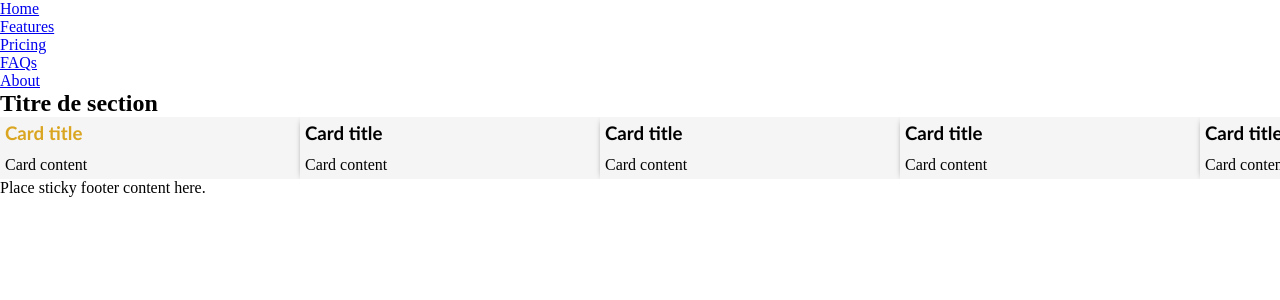
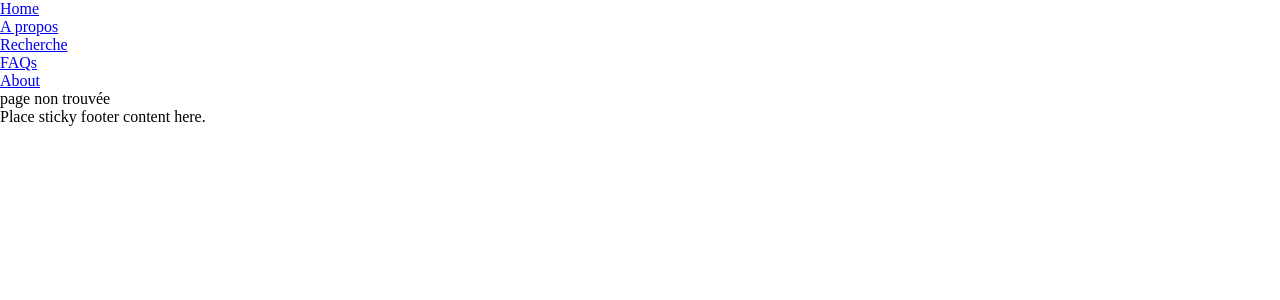
Before and after one commit to Institut-G4-Lyon/cours-dev-web, a PHP site: page /index.php in a window 1280 px wide. Shown: the top 300 px of the page. Run offline with PHP 8.4, Linux system fonts and the light colour scheme.

Commit message:
init router

```diff
--- a/index.php
+++ b/index.php
@@ -10,80 +10,23 @@
     <script src="http://localhost:1234/main.js"></script>
   </head>
   <body>
-  <?php require_once "./views/header.php" ?>
+  <?php require_once "./views/partials/header.php" ?>
 
+  <?php
+  $pathname = $_SERVER["REQUEST_URI"];
 
-    <section>
-      <h2>Titre de section</h2>
+  if($pathname === "/") {
+      require_once "./views/home.php";
+  } elseif ($pathname === "/search") {
+      require_once "./views/search.php";
+  } elseif ($pathname === "/about") {
+      require_once "./views/about.php";
+  }
+  else {
+      echo "page non trouvée";
+  }
+  ?>
 
-      <div class="List">
-        <div class="Card">
-          <h3 class="Card__Title Card__Title--Highlight">Card title</h3>
-          <p class="Card__Description">Card content</p>
-        </div>
-        <div class="Card">
-          <h3 class="Card__Title">Card title</h3>
-          <p class="Card__Description">Card content</p>
-        </div>
-        <div class="Card">
-          <h3 class="Card__Title">Card title</h3>
-          <p class="Card__Description">Card content</p>
-        </div>
-        <div class="Card">
-          <h3 class="Card__Title">Card title</h3>
-          <p class="Card__Description">Card content</p>
-        </div>
-        <div class="Card">
-          <h3 class="Card__Title">Card title</h3>
-          <p class="Card__Description">Card content</p>
-        </div>
-        <div class="Card">
-          <h3 class="Card__Title">Card title</h3>
-          <p class="Card__Description">Card content</p>
-        </div>
-        <div class="Card">
-          <h3 class="Card__Title">Card title</h3>
-          <p class="Card__Description">Card content</p>
-        </div>
-        <div class="Card">
-          <h3 class="Card__Title">Card title</h3>
-          <p class="Card__Description">Card content</p>
-        </div>
-        <div class="Card">
-          <h3 class="Card__Title">Card title</h3>
-          <p class="Card__Description">Card content</p>
-        </div>
-        <div class="Card">
-          <h3 class="Card__Title">Card title</h3>
-          <p class="Card__Description">Card content</p>
-        </div>
-        <div class="Card">
-          <h3 class="Card__Title">Card title</h3>
-          <p class="Card__Description">Card content</p>
-        </div>
-        <div class="Card">
-          <h3 class="Card__Title">Card title</h3>
-          <p class="Card__Description">Card content</p>
-        </div>
-        <div class="Card">
-          <h3 class="Card__Title">Card title</h3>
-          <p class="Card__Description">Card content</p>
-        </div>
-        <div class="Card">
-          <h3 class="Card__Title">Card title</h3>
-          <p class="Card__Description">Card content</p>
-        </div>
-        <div class="Card">
-          <h3 class="Card__Title">Card title</h3>
-          <p class="Card__Description">Card content</p>
-        </div>
-        <div class="Card">
-          <h3 class="Card__Title">Card title</h3>
-          <p class="Card__Description">Card content</p>
-        </div>
-      </div>
-    </section>
-
-    <?php require_once "./views/footer.php" ?>
+    <?php require_once "./views/partials/footer.php" ?>
   </body>
 </html>
--- /dev/null
+++ b/views/about.php
@@ -0,0 +1 @@
+<?= phpinfo(); ?>
--- a/views/header.php
+++ b/views/partials/header.php
@@ -1,9 +1,9 @@
 <div class="container">
     <header class="d-flex justify-content-center py-3">
         <ul class="nav nav-pills">
-            <li class="nav-item"><a href="#" class="nav-link active" aria-current="page">Home</a></li>
-            <li class="nav-item"><a href="#" class="nav-link">Features</a></li>
-            <li class="nav-item"><a href="#" class="nav-link">Pricing</a></li>
+            <li class="nav-item"><a href="/" class="nav-link active" aria-current="page">Home</a></li>
+            <li class="nav-item"><a href="/about" class="nav-link">A propos</a></li>
+            <li class="nav-item"><a href="/search" class="nav-link">Recherche</a></li>
             <li class="nav-item"><a href="#" class="nav-link">FAQs</a></li>
             <li class="nav-item"><a href="#" class="nav-link">About</a></li>
         </ul>
```
Also changed, not shown: about.php (deleted, +0 -16 lines), search.php (deleted, +0 -38 lines), views/home.php (added, +70 -0 lines), views/search.php (added, +10 -0 lines), views/partials/footer.php (renamed from views/footer.php).
